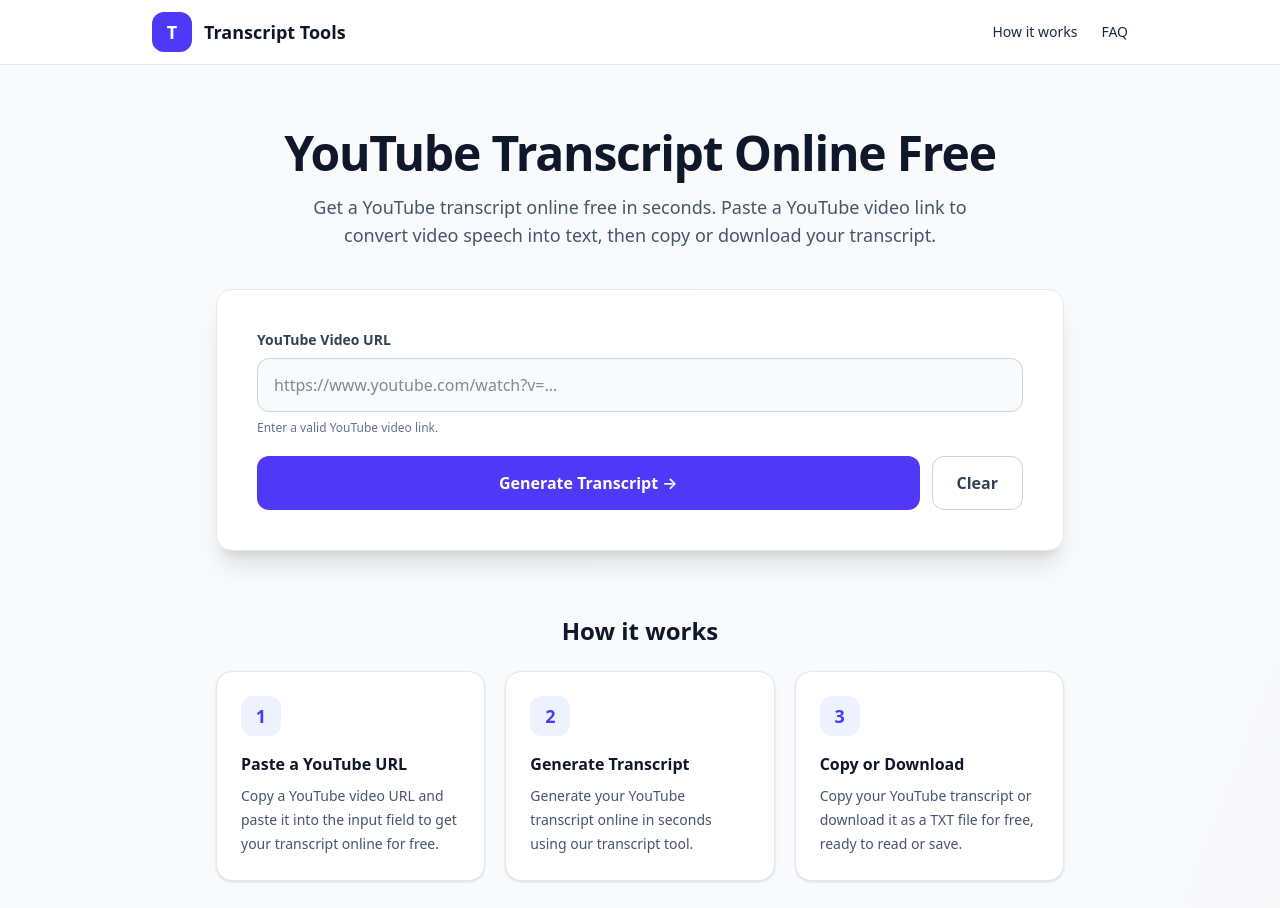
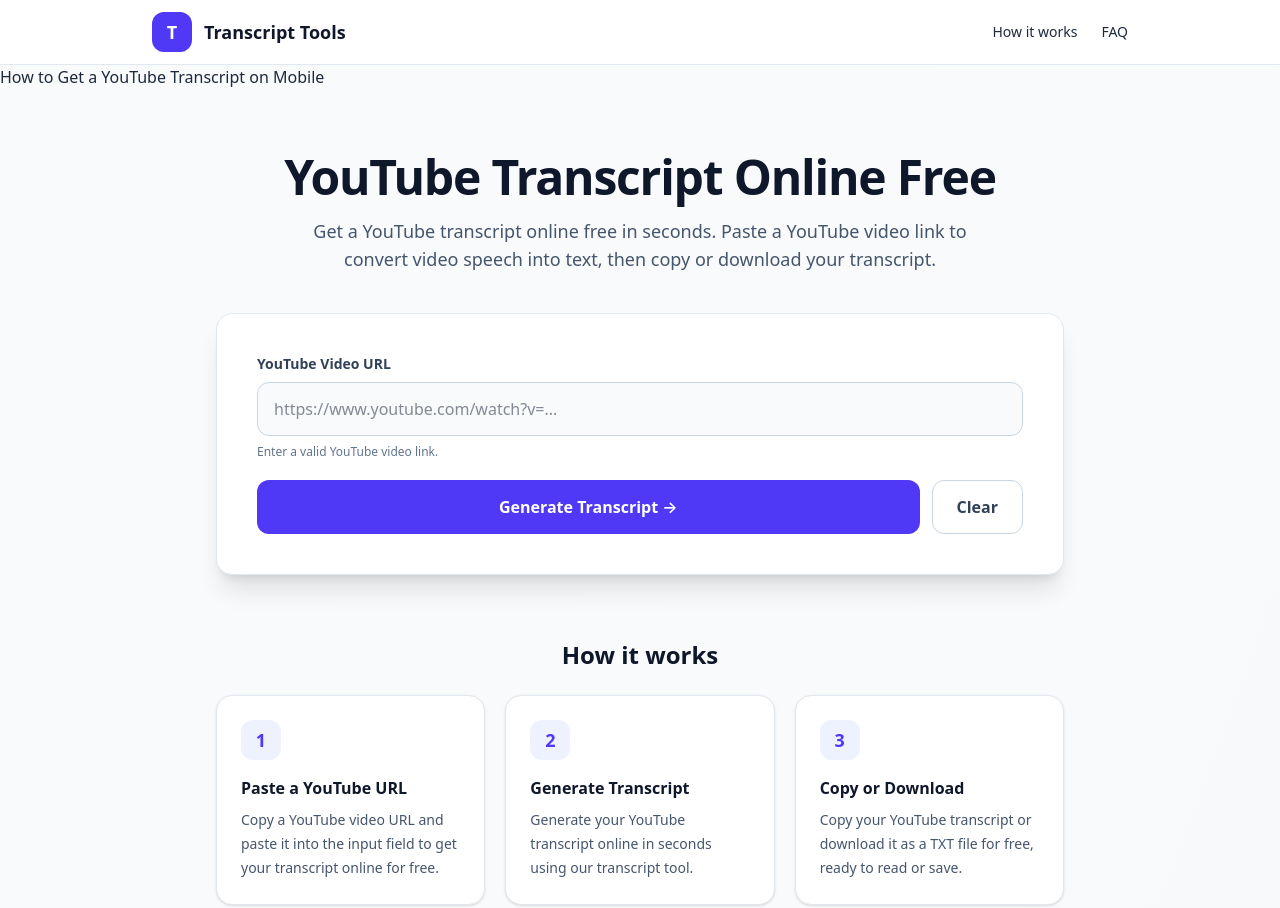
Before and after one commit to razajeeshan70-del/youtube-transcript-tool, a website: page index.html in a window 1280 px wide. Shown: the top 908 px of the page. Drawn offline with nearby package versions, Linux system fonts and the light colour scheme.

Commit message:
Update index.html

```diff
--- a/index.html
+++ b/index.html
@@ -79,7 +79,11 @@
       </nav>
     </div>
   </header>
-
+<p>
+  <a href="/youtube-transcript-mobile.html">
+    How to Get a YouTube Transcript on Mobile
+  </a>
+</p>
   <main class="mx-auto w-full max-w-4xl flex-grow px-4 py-10 sm:px-6 sm:py-16">
 
     <section class="mb-10 text-center">
```
